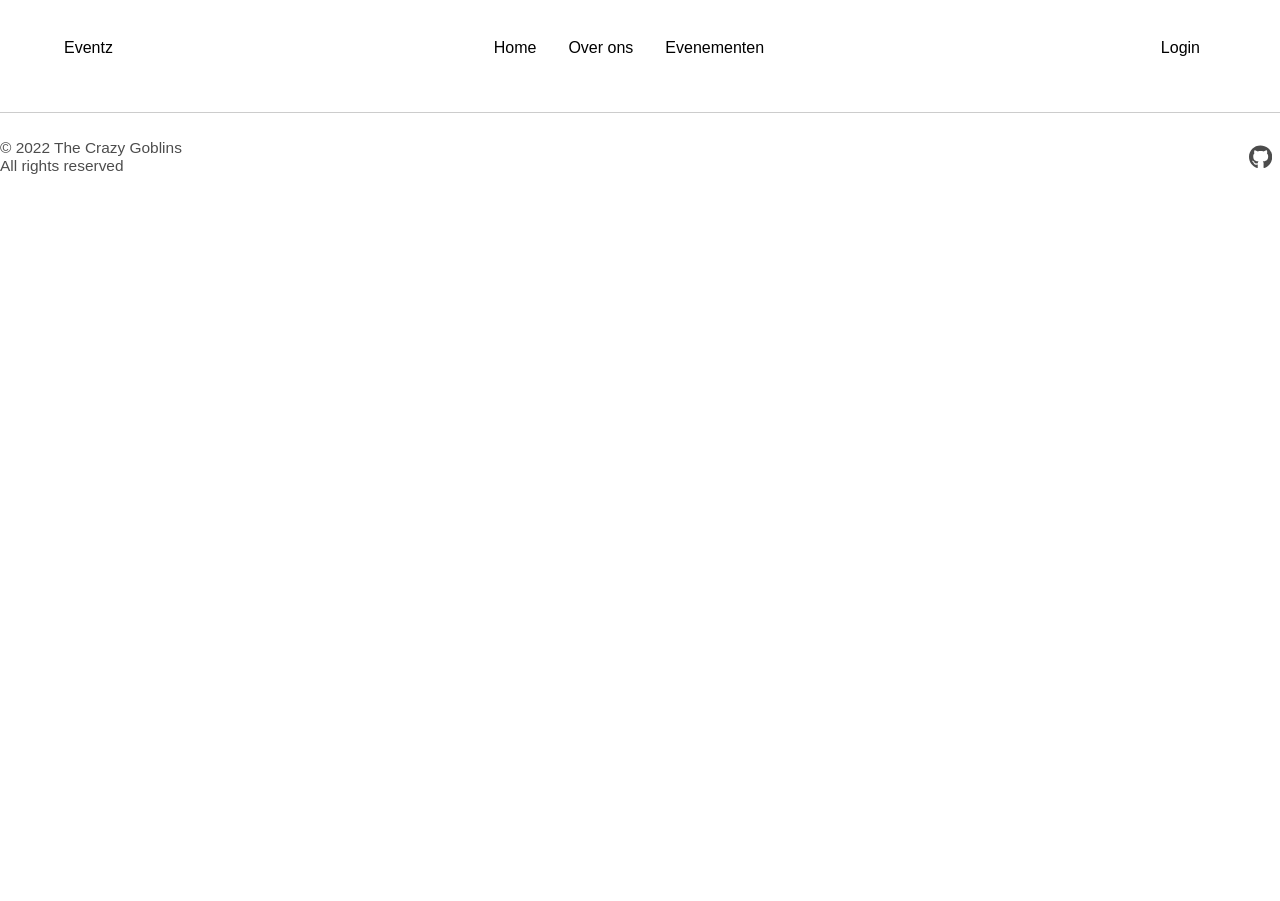
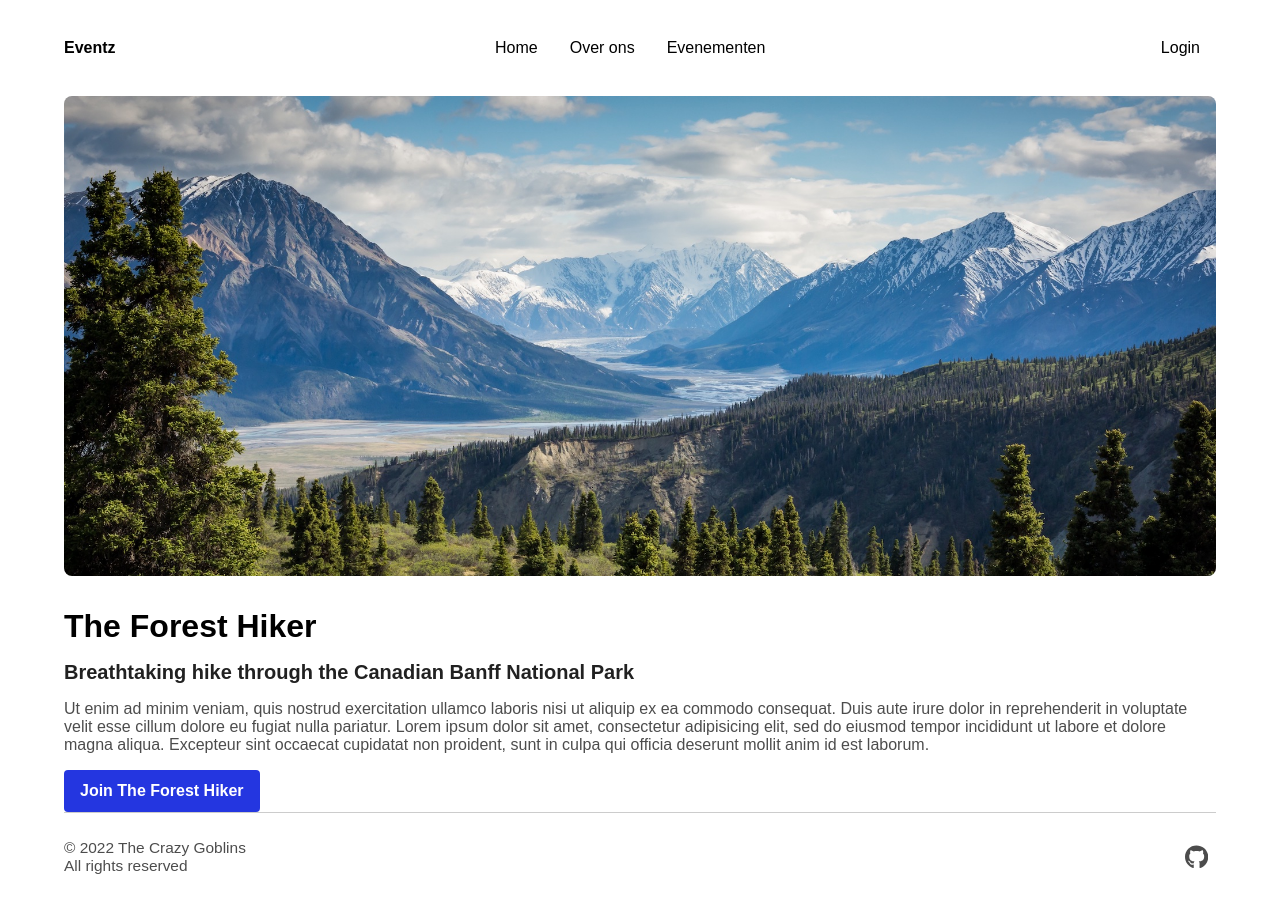
Before and after one commit to Markiesch/Hackathon, a Nuxt app: page /event/0 in a window 1280 px wide. Before the commit the page ends 800 px from the top, so only its background shows below. Built offline with nearby package versions, Linux system fonts and the light colour scheme.

Commit message:
Updated layout

```diff
--- a/pages/connections.vue
+++ /dev/null
@@ -1,11 +0,0 @@
-<script setup lang="ts">
-definePageMeta({
-  layout: "admin",
-});
-</script>
-
-<template>
-  <div></div>
-</template>
-
-<style lang="scss" scoped></style>
--- /dev/null
+++ b/pages/contact.vue
@@ -0,0 +1,26 @@
+<template>
+  <div>
+    <img src="/about.jpg" />
+
+    <div class="container">
+      <h1 class="title">Over Ons</h1>
+      <p>
+        Lorem ipsum dolor sit amet, consectetur adipisicing elit. Consequatur numquam maiores assumenda iusto obcaecati! Officia, beatae sapiente debitis rem quo doloremque atque mollitia, soluta
+        possimus officiis voluptates sed eveniet nemo cumque odio fuga consequuntur nesciunt! Commodi maiores aliquam nostrum rem labore. Modi ad ab, quis eos officia eveniet ipsam debitis.
+      </p>
+      <p>
+        Lorem ipsum dolor sit amet consectetur adipisicing elit. Consectetur incidunt corporis laborum tempore delectus ad aut in vitae pariatur vero expedita praesentium voluptates voluptate iste rem
+        alias error, corrupti adipisci odit velit nobis ratione. Voluptates magnam beatae repellendus vitae vel eius temporibus repellat blanditiis aut, ab fugit inventore possimus. Aspernatur dolores
+        vitae fugiat. Alias delectus consequuntur in aspernatur eius! Nesciunt perspiciatis unde dolore omnis animi quos, beatae a quaerat ea dignissimos, vitae esse mollitia dolores!
+      </p>
+      <p>
+        Lorem ipsum dolor sit amet consectetur adipisicing elit. Ratione, odio dolore. Quasi, cumque dignissimos. Ducimus sequi quae molestias expedita exercitationem minus placeat numquam illum
+        assumenda, ex quaerat id minima distinctio sunt quos ut deserunt inventore est. Distinctio temporibus excepturi eius!
+      </p>
+    </div>
+  </div>
+</template>
+
+<style lang="scss" scoped>
+@use "@/styles/pages/about";
+</style>
--- /dev/null
+++ b/pages/event/[id].vue
@@ -0,0 +1,83 @@
+<script setup lang="ts">
+import { events } from "~~/data/events";
+
+const route = useRoute();
+
+const id = parseInt(<string>route.params.id);
+
+const event = events.find((event) => event.id === id);
+
+const joinedEvents = ref([]);
+
+onMounted(() => {
+  refreshLocalstorage();
+});
+
+function refreshLocalstorage() {
+  joinedEvents.value = JSON.parse(localStorage.getItem("joinedEvents") ?? "[]");
+}
+
+function joinEvent(event) {
+  joinedEvents.value.push(event.id);
+  saveData();
+}
+
+function leaveEvent(event) {
+  const index = joinedEvents.value.indexOf(event.id);
+  joinedEvents.value.splice(index, 1);
+  saveData();
+}
+
+function saveData() {
+  localStorage.setItem("joinedEvents", JSON.stringify([...new Set([...joinedEvents.value])]));
+}
+</script>
+
+<template>
+  <section>
+    <img class="image__cover" :src="`/tours/${event.imageCover}`" alt="" />
+    <h1>{{ event.name }}</h1>
+    <h2>{{ event.summary }}</h2>
+    <p>{{ event.description }}</p>
+
+    <button v-if="joinedEvents.includes(event.id)" @click="leaveEvent(event)">Joined</button>
+    <button v-else @click="joinEvent(event)">Join {{ event.name }}</button>
+  </section>
+</template>
+
+<style lang="scss" scoped>
+@use "@/styles/abstract/variables" as *;
+
+.image__cover {
+  border-radius: 0.5rem;
+  height: 60vh;
+  max-height: 40rem;
+  width: 100%;
+  object-fit: cover;
+}
+
+h1 {
+  padding: 2rem 0 1rem 0;
+  font-size: 2rem;
+}
+
+h2 {
+  font-size: 1.25rem;
+  color: $clr-neutral-800;
+  padding-bottom: 1rem;
+}
+
+p {
+  color: $clr-neutral-400;
+  padding-bottom: 1rem;
+}
+button {
+  border: none;
+  background-color: $clr-primary-400;
+  color: white;
+  padding: 0.75rem 1rem;
+  font-size: 1rem;
+  font-weight: 600;
+  border-radius: 0.25rem;
+}
+</style>
--- a/pages/events.vue
+++ b/pages/events.vue
@@ -1,9 +1,28 @@
 <script setup lang="ts">
-const { data: events } = await useFetch("/api/events");
+import { events } from "~~/data/events";
 </script>
 
 <template>
-  <div>
-    {{ events }}
-  </div>
+  <section>
+    <h1>Evenementen</h1>
+    <div class="card--container">
+      <EventCard :event="event" class="card" v-for="event in events" />
+    </div>
+  </section>
 </template>
+
+<style lang="scss" scoped>
+@use "@/styles/abstract/variables" as *;
+
+h1 {
+  font-size: $fontsize-600;
+  color: $clr-neutral-800;
+  padding-bottom: 1.5rem;
+}
+
+.card--container {
+  display: grid;
+  grid-template-columns: repeat(auto-fill, minmax(25rem, 1fr));
+  gap: 1.5rem;
+}
+</style>
--- a/pages/index.vue
+++ b/pages/index.vue
@@ -7,7 +7,7 @@
           Lorem ipsum dolor sit amet, consectetur adipisicing elit. Iure ex tempora qui. <br />
           Velit architecto, deserunt, autem porro, dolor provident jatoch
         </p>
-        <NuxtLink to="/overview" class="cta--overview">Overzicht</NuxtLink>
+        <NuxtLink to="/events" class="cta--overview">Overzicht</NuxtLink>
       </div>
       <div class="image--container">
         <div>
--- a/pages/login.vue
+++ b/pages/login.vue
@@ -1,7 +1,24 @@
+<script setup lang="ts">
+const username = ref("");
+const password = ref("");
+
+const router = useRouter();
+
+function login() {
+  if (username.value === "admin" && password.value === "password") {
+    router.push("/events");
+  }
+}
+
+definePageMeta({
+  layout: false,
+});
+</script>
+
 <template>
   <div class="container">
     <div>
-      <img src="/hero.jpg" alt="People celebrating together" />
+      <img src="/login.jpg" alt="People celebrating together" />
     </div>
     <form @submit.prevent>
       <h1>Welkom terug</h1>
@@ -10,26 +27,26 @@
       <input v-model="username" type="text" id="username" />
       <label for="password">Wachtwoord</label>
       <input v-model="password" type="password" id="password" />
+
+      <div class="login-message">
+        <svg viewBox="0 0 576 512">
+          <path
+            opacity="0.3"
+            d="M569.52 440L329.58 24c-18.44-32-64.69-32-83.16 0L6.48 440c-18.42 31.94 4.64 72 41.57 72h479.89c36.87 0 60.06-40 41.58-72zM288 448a32 32 0 1 1 32-32 32 32 0 0 1-32 32zm38.24-238.41l-12.8 128A16 16 0 0 1 297.52 352h-19a16 16 0 0 1-15.92-14.41l-12.8-128A16 16 0 0 1 265.68 192h44.64a16 16 0 0 1 15.92 17.59z"
+          ></path>
+          <path
+            d="M310.32 192h-44.64a16 16 0 0 0-15.92 17.59l12.8 128A16 16 0 0 0 278.48 352h19a16 16 0 0 0 15.92-14.41l12.8-128A16 16 0 0 0 310.32 192zM288 384a32 32 0 1 0 32 32 32 32 0 0 0-32-32z"
+          ></path>
+        </svg>
+        <p>Deze website is enkel een prototype. Klik op de login knop om het overzicht te openen.</p>
+      </div>
+
       <button class="button--login" @click="login">Login</button>
       <NuxtLink to="/" class="button--back">Terug</NuxtLink>
     </form>
   </div>
 </template>
 
-<script lang="ts" setup>
-const username = ref("");
-const password = ref("");
-
-const router = useRouter();
-
-function login() {
-  if (username.value === "admin" && password.value === "password") {
-    router.push("/overview");
-  }
-  // TODO inloggen
-}
-</script>
-
 <style lang="scss" scoped>
 @use "@/styles/pages/login";
 </style>
--- a/pages/overview.vue
+++ /dev/null
@@ -1,36 +0,0 @@
-<script setup lang="ts">
-const { data: events } = await useFetch("/api/events");
-
-definePageMeta({
-  layout: "admin",
-});
-</script>
-
-<template>
-  <div>
-    <div>Evenementen</div>
-    <div class="card--container">
-      <div class="card" v-for="event in events">
-        <h2 class="card--title">{{ event.name }}</h2>
-        <p class="card--text">{{ event.description }}</p>
-      </div>
-    </div>
-  </div>
-</template>
-
-<style lang="scss" scoped>
-.card--container {
-  display: grid;
-  grid-template-columns: repeat(auto-fill, minmax(20rem, 1fr));
-  gap: 1rem;
-}
-
-.card {
-  border: 1px solid rgba(black, 0.2);
-  padding: 1rem;
-}
-
-h2 {
-  font-size: 1.25rem;
-}
-</style>
--- a/styles/abstract/_variables.scss
+++ b/styles/abstract/_variables.scss
@@ -10,4 +10,6 @@ $clr-neutral-200: rgba(black, 0.2);
 $clr-neutral-400: rgba(black, 0.7);
 $clr-neutral-800: rgba(black, 0.87);
 
+$clr-error-400: hsl(359, 90%, 62%);
+
 $nav-height: 6rem;
--- a/styles/base/_reset.scss
+++ b/styles/base/_reset.scss
@@ -33,7 +33,8 @@ select {
 }
 
 section,
-nav {
+nav,
+footer {
   width: 90%;
   max-width: 90rem;
   margin: 0 auto;
--- a/styles/layout/_navigation.scss
+++ b/styles/layout/_navigation.scss
@@ -6,6 +6,10 @@ nav {
   align-items: center;
   justify-content: space-between;
   min-height: $nav-height;
+}
+
+.logo {
+  font-weight: 700;
 }
 
 .link--container {
--- a/styles/pages/_login.scss
+++ b/styles/pages/_login.scss
@@ -8,7 +8,7 @@
 }
 
 img {
-  height: 100%;
+  height: 100vh;
   width: 100%;
   object-fit: cover;
 }
@@ -72,3 +72,25 @@ input {
   text-align: center;
   text-decoration: none;
 }
+
+.login-message {
+  margin: 1em 0 -1em 0;
+  display: flex;
+  align-items: center;
+  gap: 0.75em;
+}
+
+.login-message a {
+  color: inherit;
+  text-decoration: none;
+  border-bottom: 2px solid transparent;
+  transition: border 300ms ease;
+}
+.login-message svg {
+  height: 1.2em;
+  fill: $clr-error-400;
+}
+
+.login-message a:hover {
+  border-bottom: 2px solid currentColor;
+}
```
Also changed, not shown: 1 other file (tests, documents, lock files or other folders).
